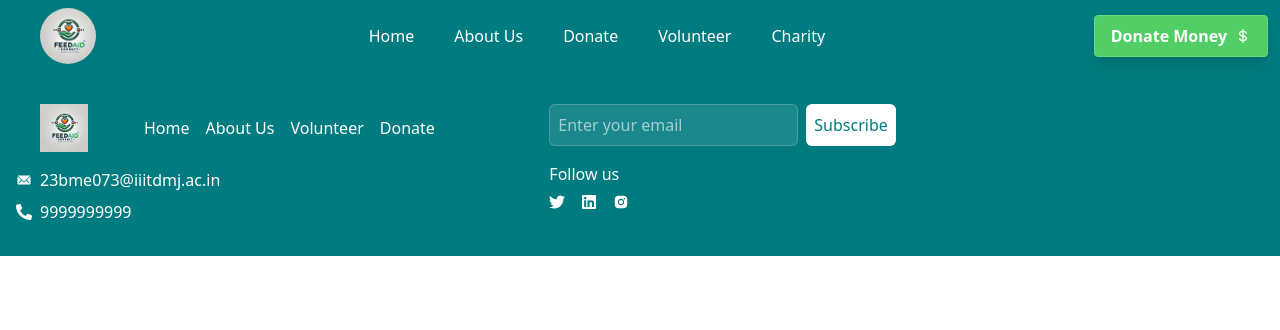
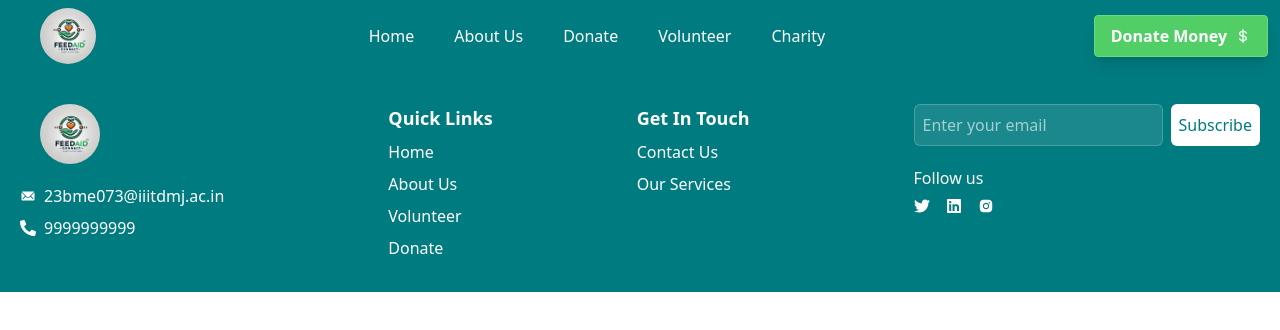
Before and after one commit to Vanshikaxxa/FeedAid_Connect, a Next.js app: page / in a window 1280 px wide. Shown: the top 330 px of the page. Built offline with nearby package versions, Linux system fonts and the light colour scheme.

Commit message:
Completed the footer.tsx

```diff
--- a/public/components/Footer.tsx
+++ b/public/components/Footer.tsx
@@ -8,24 +8,33 @@ import { AiFillInstagram } from "react-icons/ai";
 
 export default function Footer() {
   return (
-    <footer className="bg-[#007B7F] text-white py-8">
-      <div className="container mx-auto px-4">
-        <div className="grid grid-cols-1 md:grid-cols-12 gap-8">
-          {/* Logo and Quick Links */}
-          <div className="md:col-span-5 space-y-4">
-            <div className="flex items-center space-x-8">
-              {/* Logo */}
-              <div className="w-24 h-12 relative rounded-4xl">
+    <footer className="bg-[#007B7F] text-white flex py-8 justify-between">
+      <div className="mx-5 space-y-5">
+        <div className="w-15 h-15 relative ">
           <Image
             src="/images/logo/Logo3.webp"
             alt="Logo"
             fill
-                  className="object-contain rounded-4xl"
+            className="mx-5 rounded-4xl"
           />
         </div>
+        <div className="space-y-2">
+          <div className="flex items-center space-x-2">
+            <IoIosMail />
+            <span>23bme073@iiitdmj.ac.in</span>
+          </div>
+          <div className="flex items-center space-x-2">
+            <FaPhoneAlt />
+            <span>9999999999</span>
+          </div>
+        </div>
+      </div>
 
-              {/* Quick Links */}
-              <nav className="flex space-x-4 items-center">
+      <div className="">
+        {" "}
+        <div className="space-y-2">
+          <h3 className="text-lg font-semibold">Quick Links</h3>
+          <nav className="flex flex-col space-y-2">
             <Link href="/" className="hover:underline">
               Home
             </Link>
@@ -40,21 +49,22 @@ export default function Footer() {
             </Link>
           </nav>
         </div>
-
-            {/* Contact Information */}
+      </div>
+      <div className="">
+        {" "}
         <div className="space-y-2">
-              <div className="flex items-center space-x-2">
-                <IoIosMail />
-                <span>23bme073@iiitdmj.ac.in</span>
-              </div>
-              <div className="flex items-center space-x-2">
-                <FaPhoneAlt />
-                <span>9999999999</span>
+          <h3 className="text-lg font-semibold">Get In Touch</h3>
+          <nav className="flex flex-col space-y-2">
+            <Link href="/" className="hover:underline">
+              Contact Us
+            </Link>
+            <Link href="/about" className="hover:underline">
+              Our Services
+            </Link>
+          </nav>
         </div>
       </div>
-          </div>
-
-          {/* Subscribe Section */}
+      <div className="px-5">
         <div className="md:col-span-7 space-y-4">
           <div className="flex flex-col sm:flex-row gap-2">
             <input
@@ -66,9 +76,9 @@ export default function Footer() {
               Subscribe
             </button>
           </div>
+        </div>
 
-            {/* Social Media Links */}
-            <div className="space-y-2">
+        <div className="space-y-2 m-auto py-5 ">
           <p>Follow us</p>
           <div className="flex space-x-4">
             <Link href="#" className="hover:text-white/80">
@@ -86,8 +96,6 @@ export default function Footer() {
           </div>
         </div>
       </div>
-        </div>
-      </div>
     </footer>
   );
 }
```
Lines whose indentation alone changed are shown as unchanged.
